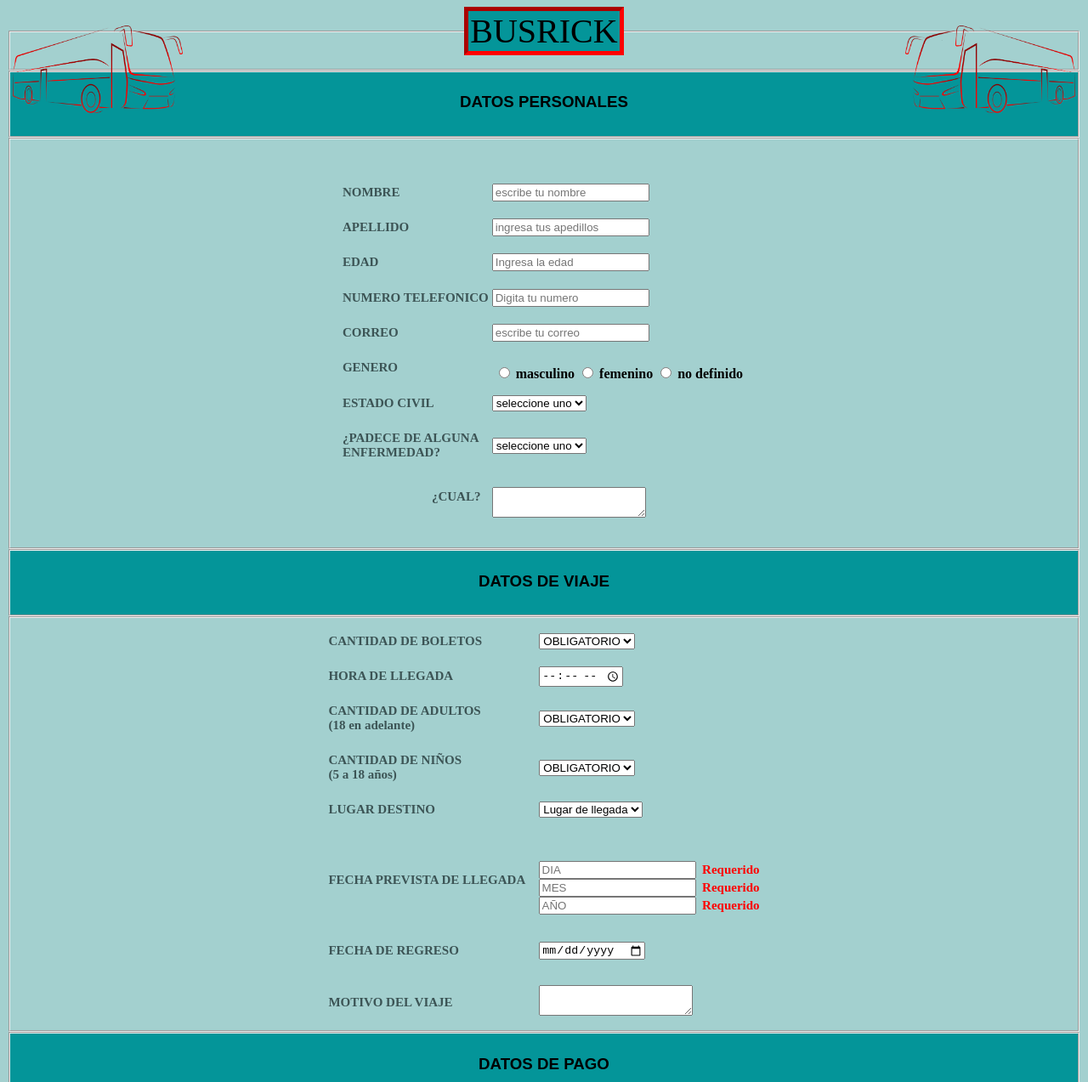
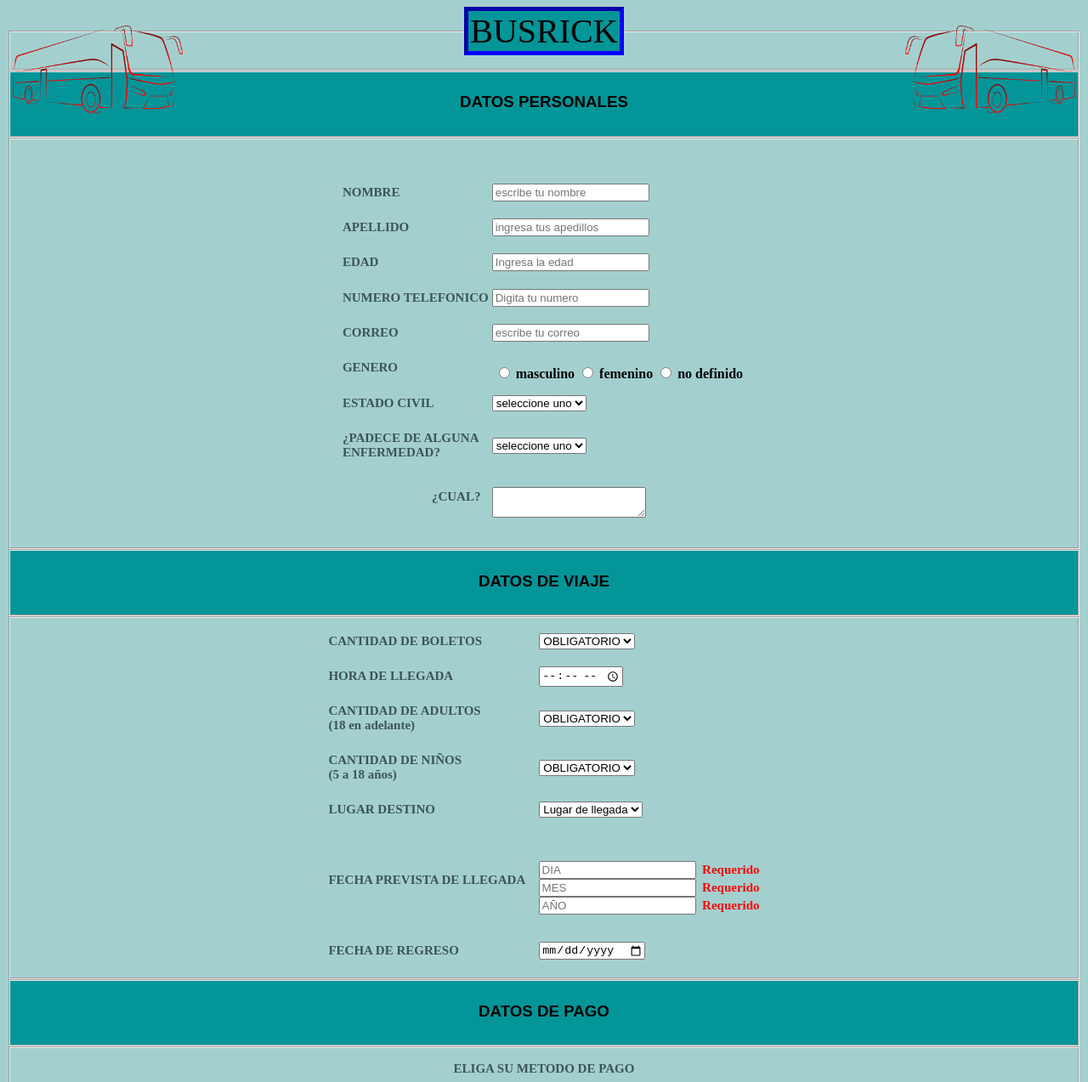
Before and after one commit to Ericksin800s/practica6, a plain HTML site: page index.html in a window 1280 px wide. Shown: the top 1273 px of the page at 85% size. Drawn offline with Linux system fonts and the light colour scheme.

Commit message:
Update index.html

```diff
--- a/index.html
+++ b/index.html
@@ -87,7 +87,7 @@
 
  <form>
     <fieldset style="background-color: #a3d0cf; text-align: center;">
-        <legend style=" background-color: #049599; font-size: 40px; font-weight: arial; color: #000000;  border: red 5px inset; ">BUSRICK</legend>
+        <legend style=" background-color: #049599; font-size: 40px; font-weight: arial; color: #000000;  border: blue 5px inset; ">BUSRICK</legend>
     </fieldset>
 
 
@@ -288,7 +288,7 @@
                     <select name="destino">
                         <h2><option selected value="" disabled>Lugar de llegada</option>
                         <option value="oaxaca">Oaxaca</option>
-                        <option value="acapulco">Oaxaca</option>
+                        <option value="acapulco">Acapulco</option>
                         <option value="chilpancingo">chilpancingo</option>
                         <option value="taxco">Taxco</option>
                         <option value="chiapas">Chiapas</option>
@@ -321,17 +321,6 @@
                     </td>
 
                  </tr>
-
-                 <tr>
-                    <td><Br><h1>MOTIVO DEL VIAJE</h1></td>
-
-                    <td>
-                        <br>&nbsp;&nbsp;&nbsp;<textarea name="motivo" id=""></textarea>
-                    </td>
-                 </tr>
-
-
-
 
             </tr>
         </table></center>
```
